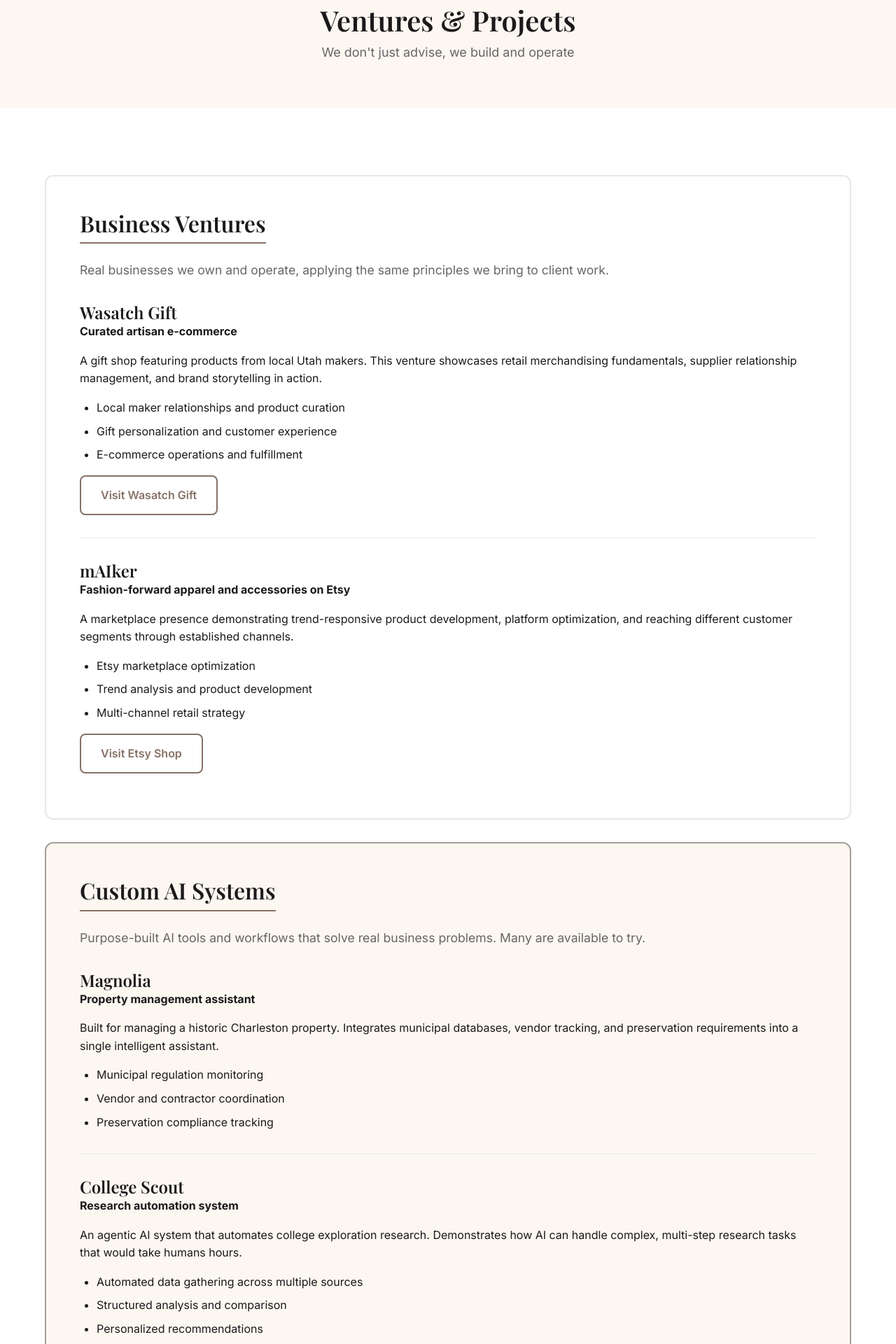
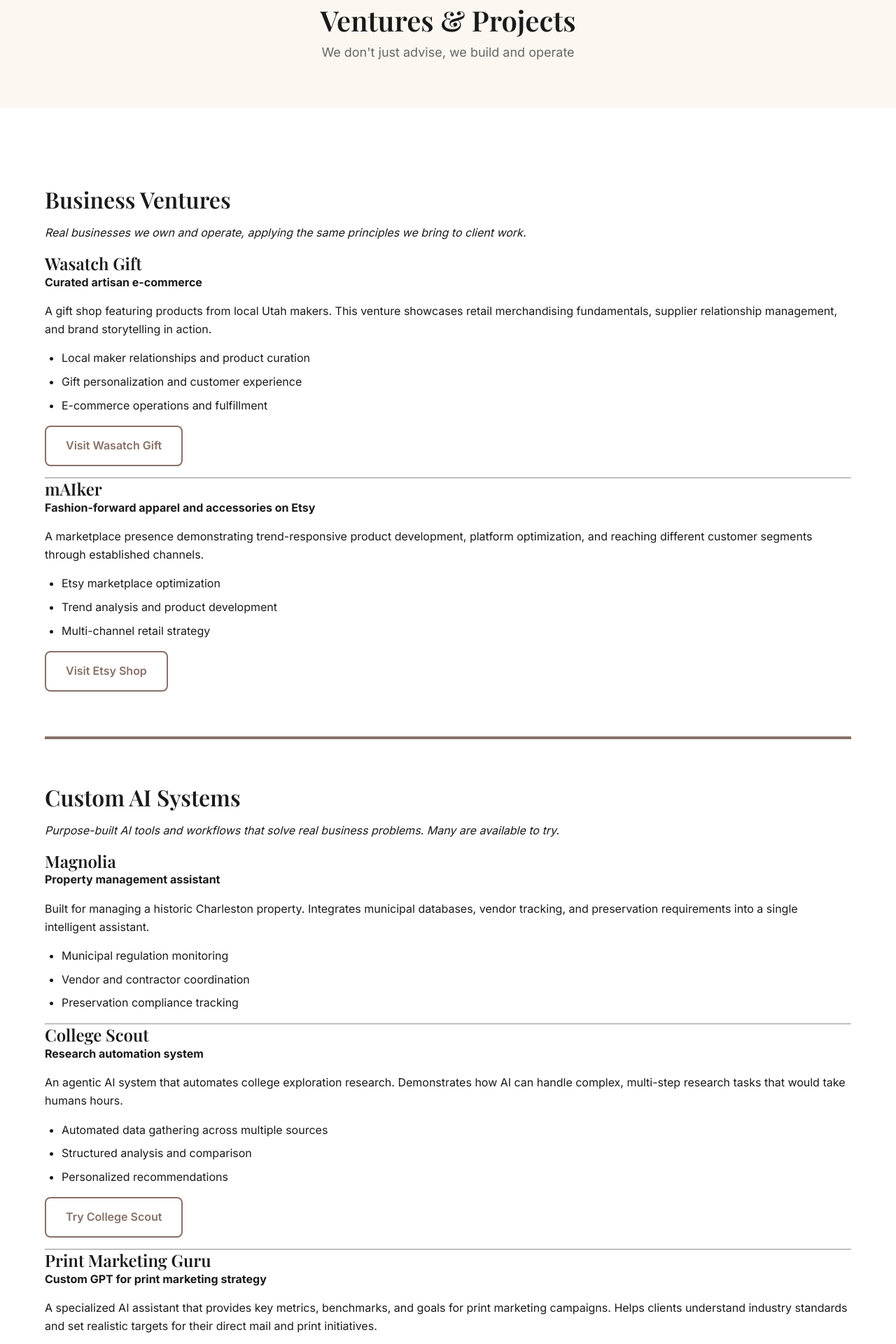
Before and after one commit to adespain70-ui/despain-consulting-site, a Jekyll site: the page built from ventures.md, in a window 1280 px wide. Shown: the part 366-2286 px from the top of the page at 70% size. Built offline with Jekyll 4.4.1, drawn with Linux system fonts in a browser that asks for light colours.

Commit message:
Simple bold divider line between sections

```diff
--- a/assets/css/style.css
+++ b/assets/css/style.css
@@ -244,42 +244,12 @@
   margin-bottom: 0.5rem;
 }
 
-/* ===== Venture Sections ===== */
-.venture-section {
-  padding: calc(var(--spacing-unit) * 3);
-  margin: calc(var(--spacing-unit) * 2) 0;
-  border-radius: 12px;
-  border: 2px solid var(--color-border);
-}
-
-.venture-section.bg-alt {
-  background: var(--color-bg-alt);
-  border-color: var(--color-accent);
-}
-
-.venture-section h2 {
-  margin-top: 0 !important;
-  margin-bottom: 0.5rem;
-  padding-bottom: 0.5rem;
-  border-bottom: 2px solid var(--color-primary);
-  display: inline-block;
-}
-
-.venture-section .section-intro {
-  color: var(--color-text-light);
-  font-size: 1.1rem;
-  margin-bottom: calc(var(--spacing-unit) * 2);
-  margin-top: calc(var(--spacing-unit) * 1);
-}
-
-.venture-section h3 {
-  margin-top: calc(var(--spacing-unit) * 2);
-}
-
-.venture-section hr {
+/* ===== Section Divider ===== */
+.section-divider {
   border: none;
-  border-top: 1px solid var(--color-border);
-  margin: calc(var(--spacing-unit) * 2) 0;
+  height: 4px;
+  background: var(--color-primary);
+  margin: calc(var(--spacing-unit) * 4) 0;
 }
 
 /* ===== Home Sections ===== */
--- a/ventures.md
+++ b/ventures.md
@@ -4,11 +4,9 @@
 subtitle: We don't just advise, we build and operate
 ---
 
-<div class="venture-section" markdown="1">
-
 ## Business Ventures
 
-<p class="section-intro">Real businesses we own and operate, applying the same principles we bring to client work.</p>
+*Real businesses we own and operate, applying the same principles we bring to client work.*
 
 ### Wasatch Gift
 
@@ -36,13 +34,11 @@
 
 <a href="https://maikerco.etsy.com" class="btn btn-secondary" target="_blank" rel="noopener">Visit Etsy Shop</a>
 
-</div>
-
-<div class="venture-section bg-alt" markdown="1">
+<hr class="section-divider">
 
 ## Custom AI Systems
 
-<p class="section-intro">Purpose-built AI tools and workflows that solve real business problems. Many are available to try.</p>
+*Purpose-built AI tools and workflows that solve real business problems. Many are available to try.*
 
 ### Magnolia
 
@@ -94,7 +90,7 @@
 - Quality control and validation
 - Scalable document processing
 
-</div>
+---
 
 <div style="text-align: center; margin-top: 3rem;">
   <p style="font-size: 1.1rem; margin-bottom: 1.5rem;">Interested in building something similar for your business?</p>
```
